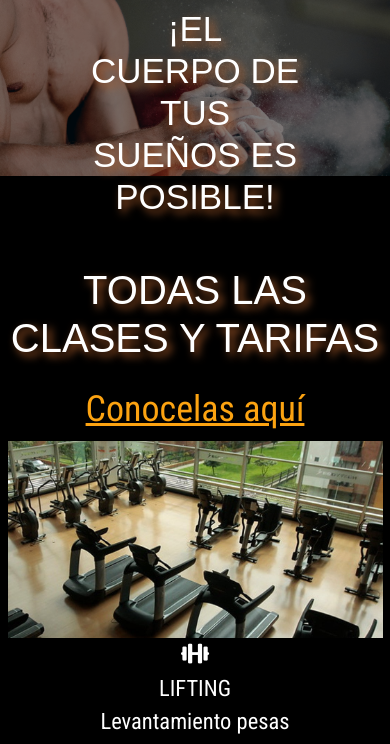
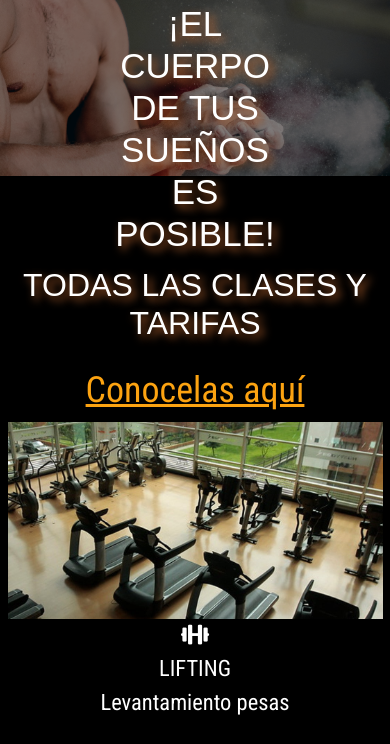
Before and after one commit to MaruAballay/sporting_blood, a website: page index.html in a window 390 px wide. Shown: the part 100-844 px from the top of the page. Drawn offline with nearby package versions, Linux system fonts and the light colour scheme; a web font is replaced by a local one.

Commit message:
algunas modificaciones en home

```diff
--- a/scss/_globals.scss
+++ b/scss/_globals.scss
@@ -5,6 +5,7 @@ $font2: 2rem;
   padding: 0;
   box-sizing: border-box;
 }
+
 html {
   font-size: 62.5%;
 }
@@ -38,8 +39,20 @@ body {
   margin-bottom: 20px;
 }
 h1 {
-  @include titulos(4rem);
+  @include titulos(5rem);
   padding-top: 80px;
+}
+@media only screen and (max-width: 600px) {
+  h1 {
+    font-size: 3.2rem;
+    margin-top: 50px;
+  }
+  h2 {
+    font-size: 1rem;
+  }
+  [class*="col-"] {
+    width: 100%;
+  }
 }
 h2 {
   @include titulos(3.5rem);
--- a/scss/_home.scss
+++ b/scss/_home.scss
@@ -59,7 +59,7 @@ $text-shadow: 0.1em 0.1em 0.2em black;
 }
 .textoencima {
   position: absolute;
-  top: 50%;
+  top: 30%;
   left: 50%;
   transform: translate(-50%, -50%);
 }
```
Also changed, not shown: css/style.css, 2 other files.
